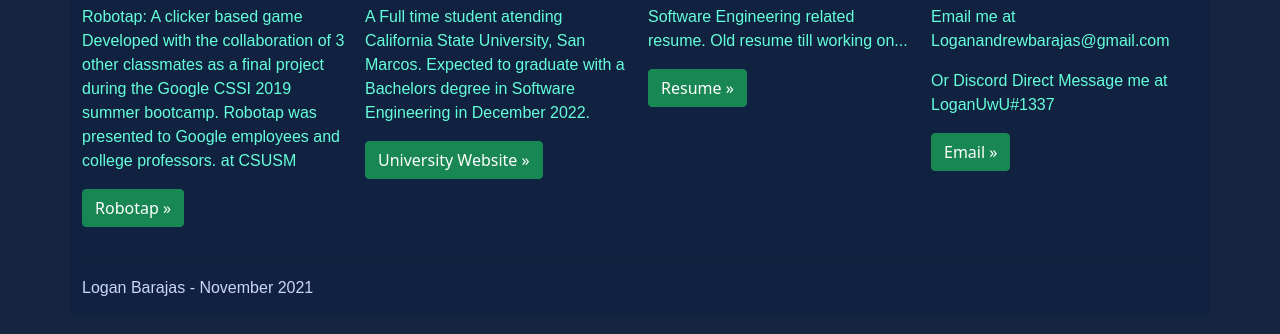
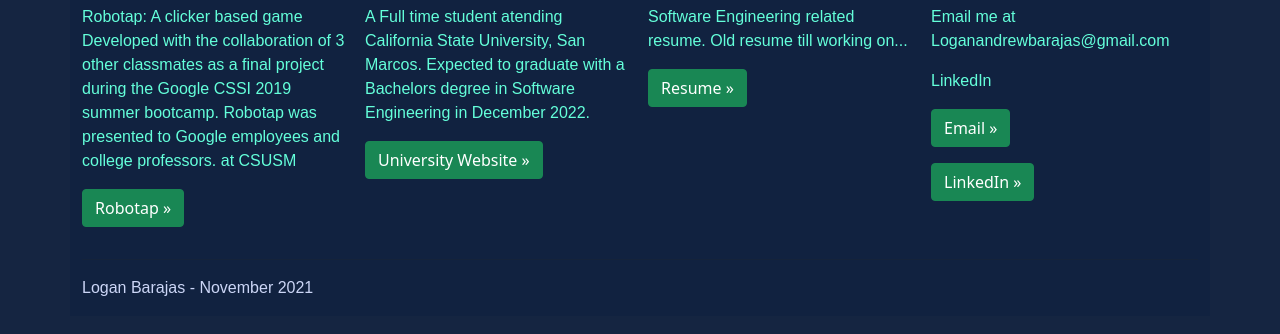
Before and after one commit to Loganuwu/personalWebsite, a plain HTML site: page index.html in a window 1280 px wide. Shown: the part 392-726 px from the top of the page. Drawn offline with nearby package versions, Linux system fonts and the light colour scheme; a web font is replaced by a local one.

Commit message:
updated resume and text

```diff
--- a/index.html
+++ b/index.html
@@ -64,8 +64,9 @@
             <div class="col-md-6 col-lg-4 col-xl-3">
                 <h2 class="mainText">Contact</h2>
                 <p class="mainText">Email me at Loganandrewbarajas@gmail.com</p>
-                <p class="mainText">Or Discord Direct Message me at LoganUwU#1337</p>
+                <p class="mainText">LinkedIn </p>
                 <p><a href="mailto:loganandrewbarajas@gmail.com" target="_blank" class="btn btn-success">Email &raquo;</a></p>
+                <p><a href="mailto:loganandrewbarajas@gmail.com" target="_blank" class="btn btn-success">LinkedIn &raquo;</a></p>
 
                             <!-- ------------ABOVE IS Contact information and a button that opens up an email program for the user------------- -->
             </div>
```
Also changed, not shown: 2 other files.
